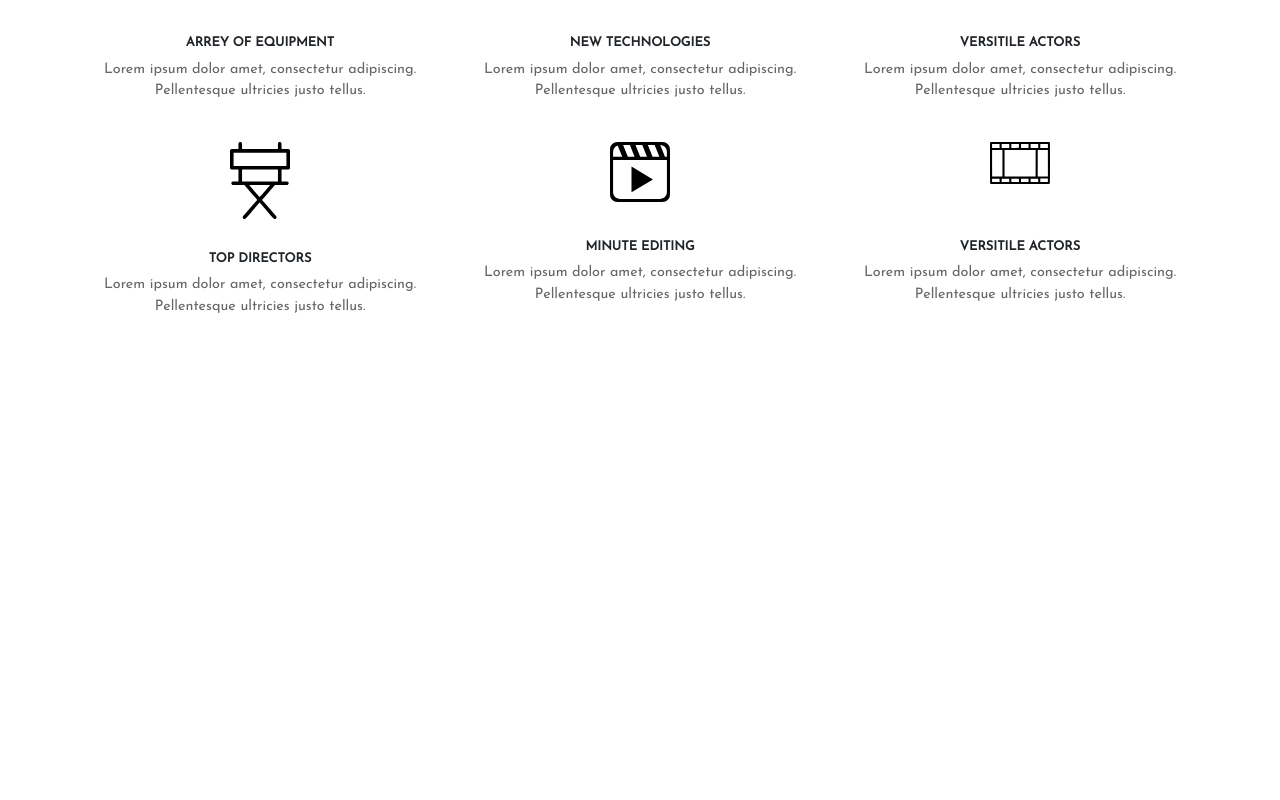
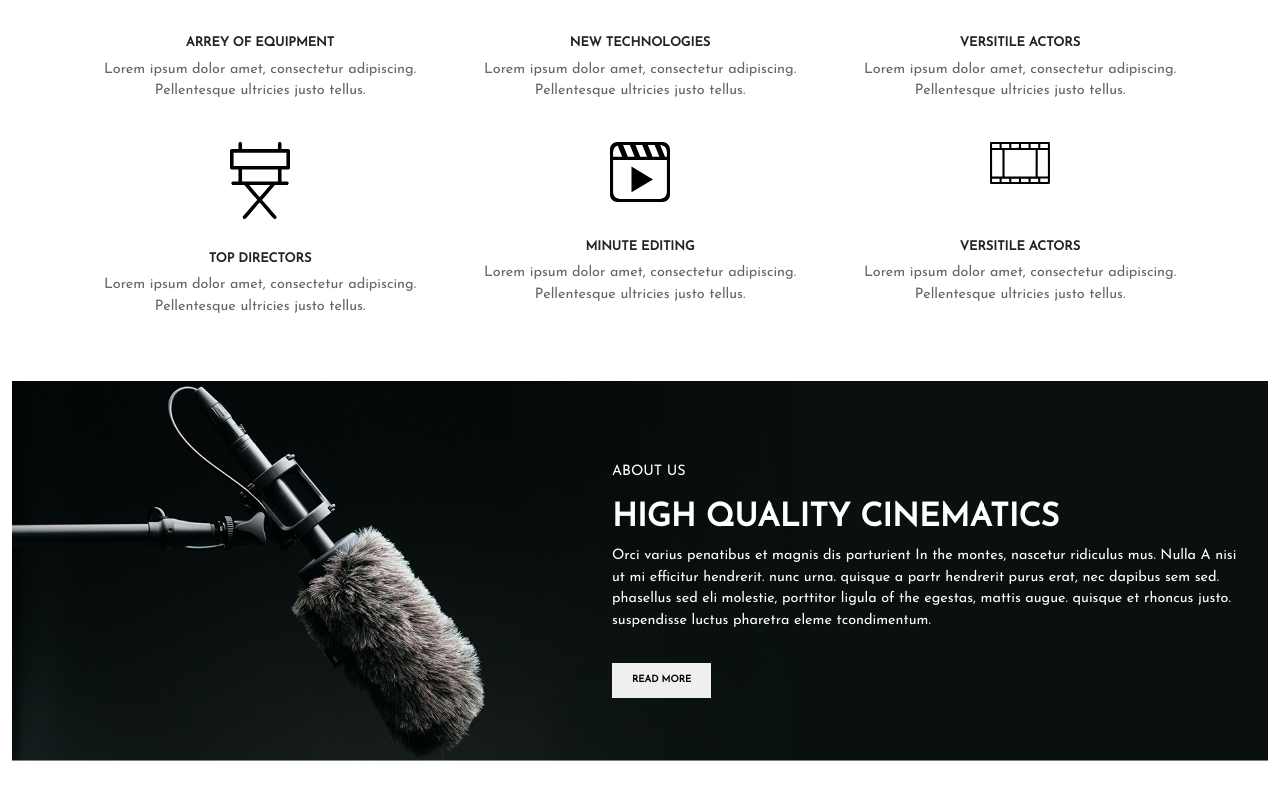
Before and after one commit to Andrea030105/proj-html-vuejs, a Vue app: page / in a window 1280 px wide. Shown: the part 720-1520 px from the top of the page. Before the commit the page ends 1101 px from the top, so only its background shows below. Built offline with nearby package versions, Linux system fonts and the light colour scheme.

Commit message:
AboutUs-done

```diff
--- a/src/components/AppContent.vue
+++ b/src/components/AppContent.vue
@@ -1,4 +1,5 @@
 <script>
+import AboutUs from './content/AboutUs.vue';
 import Jumbotron from './content/Jumbotron.vue';
 import Pelicula from './content/Pelicula.vue';
 
@@ -7,11 +8,13 @@ export default {
     components: {
         Jumbotron,
         Pelicula,
+        AboutUs,
     }
 }
 </script>
 <template>
     <Jumbotron />
     <Pelicula />
+    <AboutUs />
 </template>
 <style lang="scss" scoped></style>
--- /dev/null
+++ b/src/components/content/AboutUs.vue
@@ -0,0 +1,63 @@
+<script>
+export default {
+
+}
+</script>
+<template>
+    <section>
+        <div class="container-fluid">
+            <div class="row">
+                <div class="col">
+                    <div class="about-container">
+                        <img src="../../assets/About-Us.jpg" alt="About-Us">
+                        <div class="text">
+                            <p>
+                                ABOUT US
+                            </p>
+                            <h2 class="fw-bold">
+                                HIGH QUALITY CINEMATICS
+                            </h2>
+                            <p>
+                                Orci varius penatibus et magnis dis parturient In the montes, nascetur ridiculus mus.
+                                Nulla
+                                A nisi ut mi efficitur hendrerit. nunc urna. quisque a partr hendrerit purus erat, nec
+                                dapibus sem sed. phasellus sed eli molestie, porttitor ligula of the egestas, mattis
+                                augue.
+                                quisque et rhoncus justo. suspendisse luctus pharetra eleme tcondimentum.
+                            </p>
+                            <button class="mt-3">
+                                Read More
+                            </button>
+                        </div>
+                    </div>
+                </div>
+            </div>
+        </div>
+    </section>
+</template>
+<style lang="scss" scoped>
+@use '../../style/patrial/variables' as *;
+@use '../../style/patrial/mixin' as *;
+
+.about-container {
+    img {
+        width: 100%;
+    }
+
+    .text {
+        width: 50%;
+        position: relative;
+        bottom: 300px;
+        left: 600px;
+        color: $whiteCl;
+
+        p {
+            font-size: .9rem
+        }
+
+        button {
+            @include mainBtn;
+        }
+    }
+}
+</style>
--- a/src/components/content/Jumbotron.vue
+++ b/src/components/content/Jumbotron.vue
@@ -54,11 +54,7 @@ export default {
         }
 
         button {
-            border: none;
-            padding: 10px 15px;
-            text-transform: uppercase;
-            font-size: .6rem;
-            font-weight: bolder;
+            @include mainBtn
         }
     }
 
--- a/src/style/patrial/_mixin.scss
+++ b/src/style/patrial/_mixin.scss
@@ -10,3 +10,11 @@
   background: $lightBalckBg;
   color: $whiteCl;
 }
+
+@mixin mainBtn {
+  border: none;
+  padding: 10px 20px;
+  text-transform: uppercase;
+  font-size: 0.6rem;
+  font-weight: bolder;
+}
```
